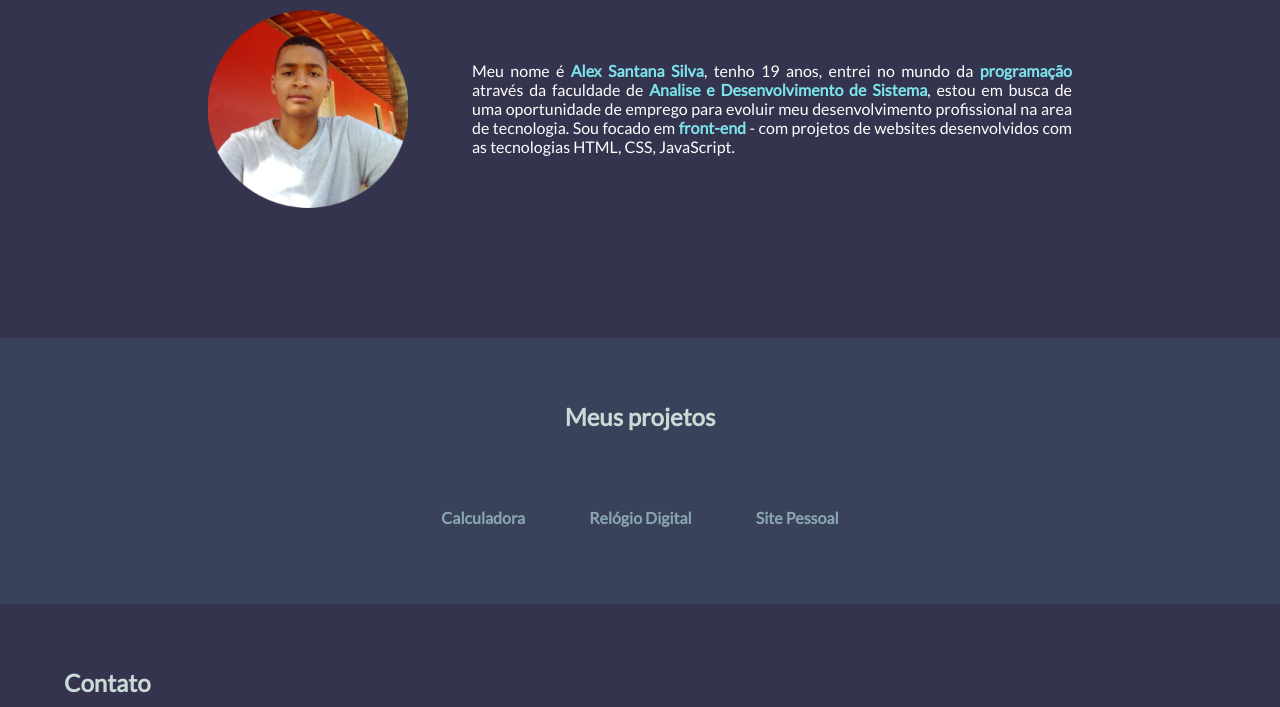
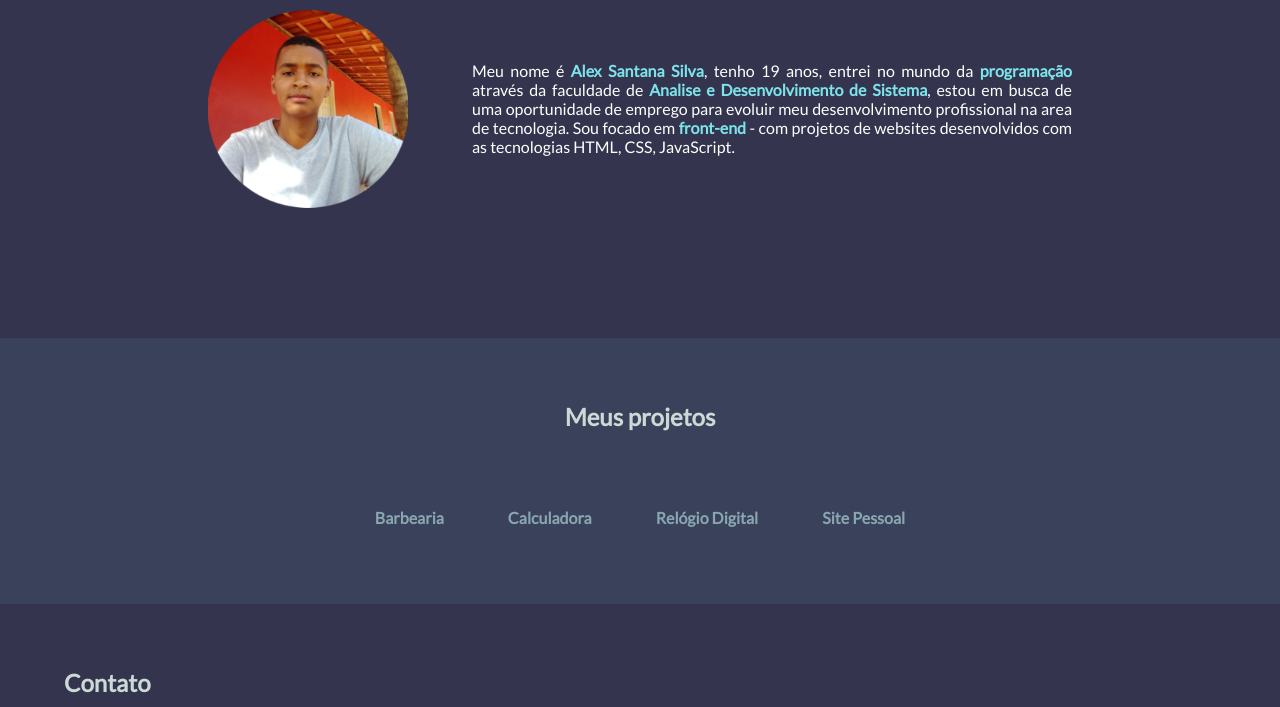
Before and after one commit to alexsantanagithub/alexsantanagithub.github.io, a plain HTML site: page index.html in a window 1280 px wide. Shown: the part 1288-1995 px from the top of the page. Drawn offline with Linux system fonts and the light colour scheme; no server answers.

Commit message:
Update index.html
commit para alteração de links

```diff
--- a/index.html
+++ b/index.html
@@ -63,6 +63,7 @@
 
             <div class="projetos">
                 <p>
+                    <a href="https://alexsantanagithub.github.io/alexsantanagithub.github.io-barbearia/">Barbearia</a>
                     <a href="https://alexsantanagithub.github.io/calculadora/">Calculadora</a>
                     <a href="https://alexsantanagithub.github.io/rel-gio-digital/">Relógio Digital</a>
                     <a href="https://alexsantanasilva.my.canva.site/">Site Pessoal</a>
```
